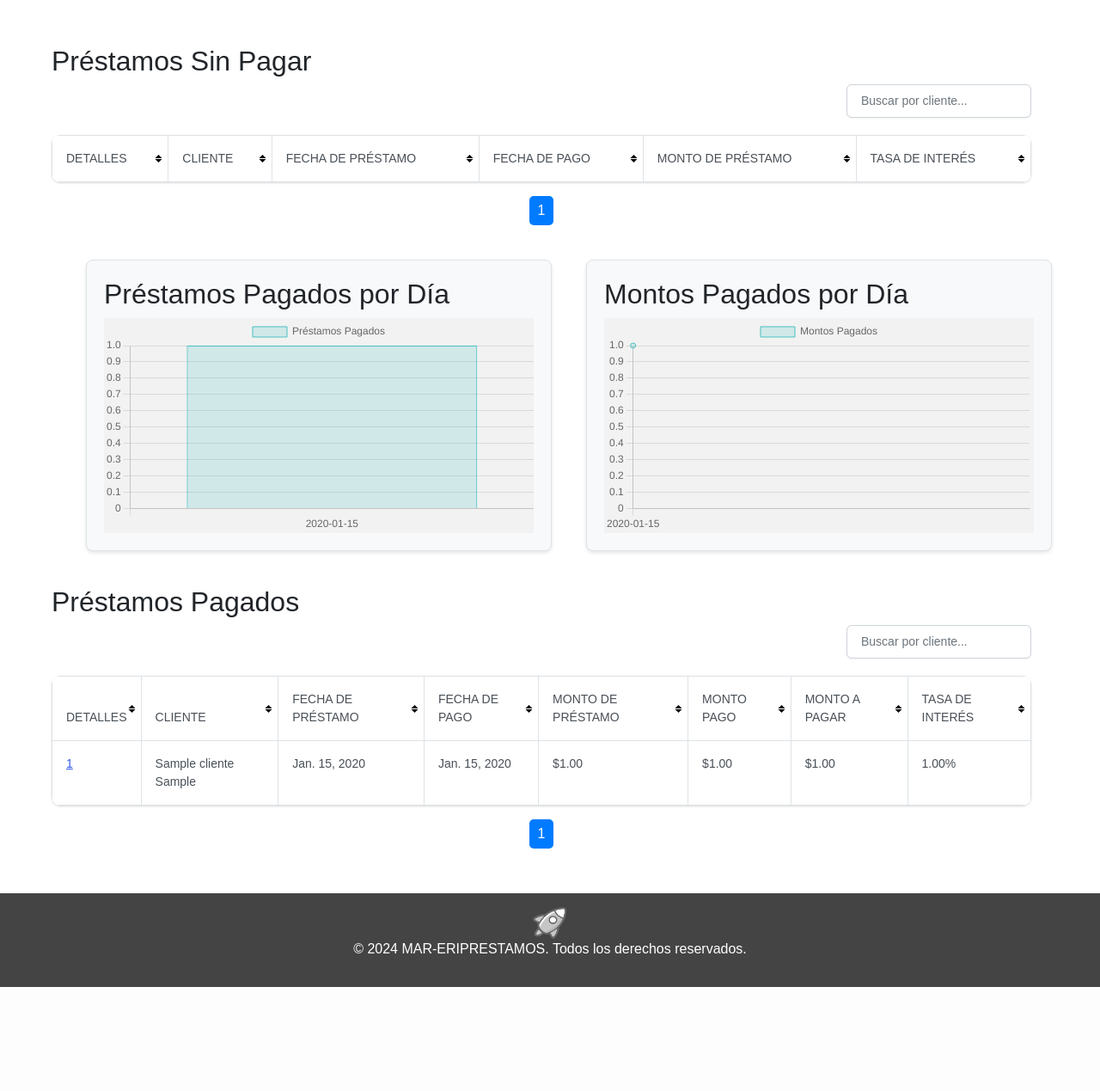
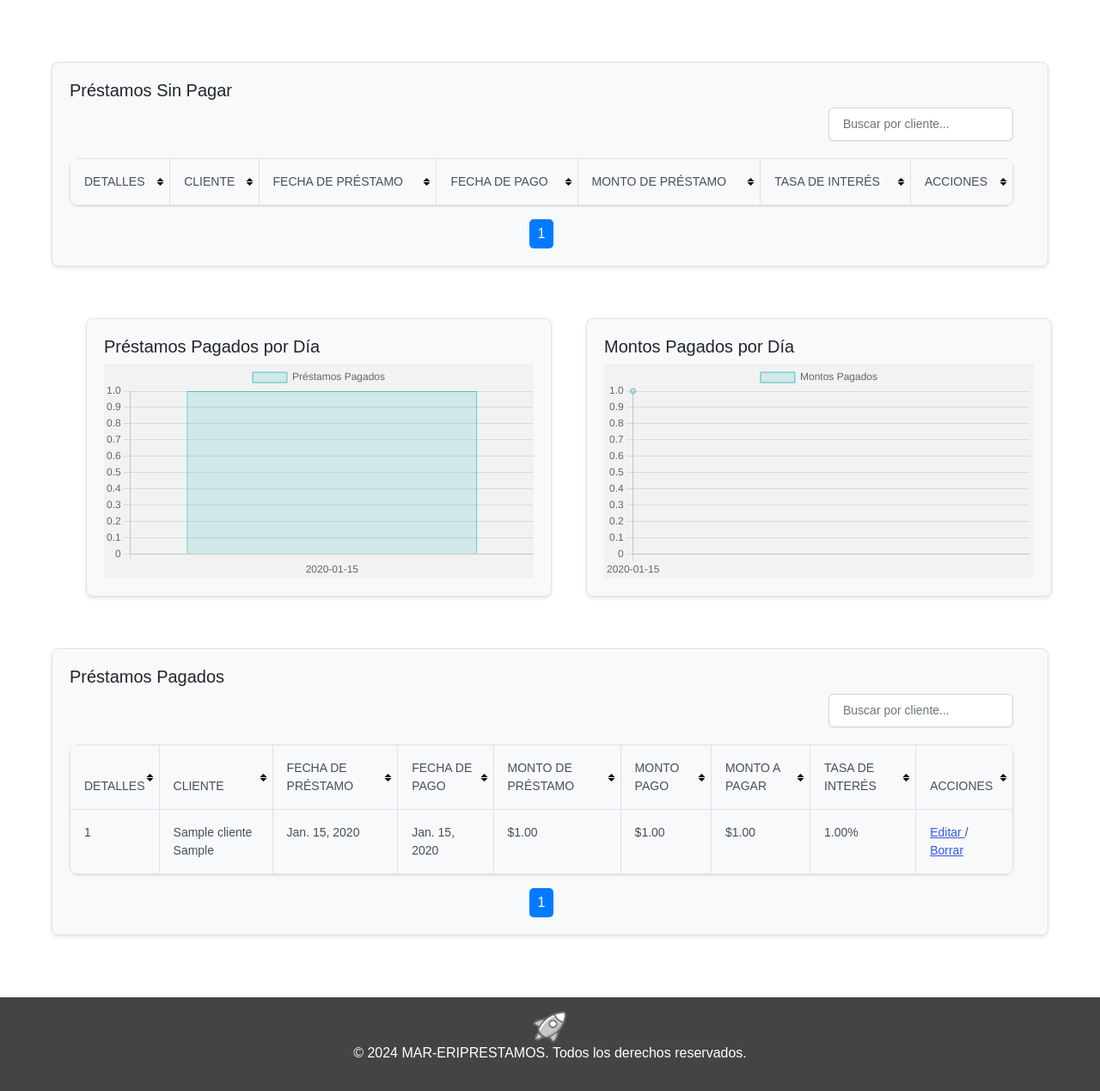
Before and after one commit to Dzherrom/mar-eriprestamos, a Django app: page /prestamos/ in a window 1280 px wide. Shown: the part 60-1329 px from the top of the page at 86% size. Before the commit the page ends 1208 px from the top, so only its background shows below. Run offline with Django 5.2, Linux system fonts and the light colour scheme; a user stored in the database is signed in; tables that the repository leaves empty hold one stand-in row (values such as "Sample post").

Commit message:
prestamos boton acciones

```diff
--- a/core/templates/pagos/pagos.html
+++ b/core/templates/pagos/pagos.html
@@ -48,7 +48,7 @@
                                 <a href="#">
                                     Borrar
                                 </a>
-                        </td>
+                            </td>
                         </tr>
                         {% empty %}
                         <tr>
--- a/core/templates/prestamos/prestamos.html
+++ b/core/templates/prestamos/prestamos.html
@@ -2,8 +2,9 @@
 {% load static %}
 {% block content %}
 <div class="container">
+    <div class="card-general">
         <div class="table-container">
-        <h2>Préstamos Sin Pagar</h2>
+            <h5>Préstamos Sin Pagar</h5>
             <div style="display: grid; grid-template-columns: 1fr auto; margin-bottom: 10px;">
                 <div></div>
             <input type="text" id="searchInputSinPagar" placeholder="Buscar por cliente..." class="form-control" style="margin-bottom: 10px; max-width: 100%; ">
@@ -17,17 +18,27 @@
                         <th class="th sort-both">Fecha de Pago</th>
                         <th class="th sort-both">Monto de Préstamo</th>
                         <th class="th sort-both">Tasa de Interés</th>
+                        <th class="th sort-both">Acciones</th>
                     </tr>
                 </thead>
                 <tbody id="sinpagarTableBody">
                     {% for prestamo in prestamos_sin_pagar %}
                     <tr>
-                    <td><a href="{% url 'prestamo_detalles' prestamo.id %}"> {{ prestamo.id }}</a></td>
+                        <td>{{ prestamo.id }}</td>
                         <td>{{ prestamo.cliente.nombre }} {{ prestamo.cliente.apellido }}</td>
                         <td>{{ prestamo.fecha_prestamo }}</td>
                         <td>{{ prestamo.fecha_pago }}</td>
                         <td>${{ prestamo.monto_prestamo }}</td>
                         <td>{{ prestamo.tasa_interes }}%</td>
+                        <td>
+                            <a href="{% url 'prestamo_editar' prestamo.id %}">
+                                Editar
+                            </a>
+                            /
+                            <a href="#">
+                                Borrar
+                            </a>
+                        </td>
                     </tr>
                     {% empty %}
                     <tr>
@@ -38,25 +49,27 @@
             </table>
             <div class="paginacion" id="sinpagar-paginacion"></div>
         </div>
+    </div>
 
     <div class="container-graficos">
         <div class="graph-container">
-            <h2>Préstamos Pagados por Día</h2>
+            <h5>Préstamos Pagados por Día</h5>
             <div id="myGraph" style="width: 500px; height: 250px; background-color: #f2f2f2;">
                 <canvas id="prestamosPorDia" width="400" height="200"></canvas>
             </div>
         </div>
 
         <div class="graph-container">
-            <h2>Montos Pagados por Día</h2>
+            <h5>Montos Pagados por Día</h5>
             <div id="myGraph" style="width: 500px; height: 250px; background-color: #f2f2f2;">
                 <canvas id="montosPorDia" width="400" height="200"></canvas>
             </div>
         </div>
     </div>
+    <div class="card-general">
         <div class="table-container" style="max-width: 100%;">
             <div class="prestamos_pagados">
-            <h2>Préstamos Pagados</h2>
+                <h5>Préstamos Pagados</h5>
                 <div style="display: grid; grid-template-columns: 1fr auto; margin-bottom: 10px;">
                     <div></div>
                 <input type="text" id="searchInputPagados" placeholder="Buscar por cliente..." class="form-control" style="margin-bottom: 10px; max-width: 100%; ">
@@ -72,12 +85,13 @@
                             <th class="th sort-both">Monto Pago</th>
                             <th class="th sort-both">Monto a Pagar</th>
                             <th class="th sort-both">Tasa de Interés</th>
+                            <th class="th sort-both">Acciones</th>
                         </tr>
                     </thead>
                     <tbody id="pagadosTableBody">
                         {% for prestamo in prestamos_pagados %}
                         <tr>
-                        <td><a href="{% url 'prestamo_detalles' prestamo.id %}"> {{ prestamo.id }}</a></td>
+                            <td>{{ prestamo.id }}</td>
                             <td>{{ prestamo.cliente.nombre }} {{ prestamo.cliente.apellido }}</td>
                             <td>{{ prestamo.fecha_prestamo }}</td>
                             <td>{{ prestamo.fecha_pago }}</td>
@@ -85,6 +99,15 @@
                             <td>${{ prestamo.monto_pago }}</td>
                             <td>${{ prestamo.monto_a_pagar }}</td>
                             <td>{{ prestamo.tasa_interes }}%</td>
+                            <td>
+                                <a href="{% url 'prestamo_editar' prestamo.id %}">
+                                    Editar
+                                </a>
+                                /
+                                <a href="#">
+                                    Borrar
+                                </a>
+                            </td>
                         </tr>
                         {% empty %}
                         <tr>
@@ -95,6 +118,7 @@
                 </table>
                 <div>
                     <div class="paginacion" id="pagados-paginacion"></div>
+                </div>
             </div>
         </div>
     </div>
@@ -290,7 +314,7 @@
         const inicio = (pagina - 1) * filasPorPagina;
         const fin = inicio + filasPorPagina;
         for (let i = inicio; i < fin && i < filas.length; i++) {
-            if (filas[i].cells.length === 6) { // Ignorar la fila "No hay pagos registrados."
+            if (filas[i].cells.length === 7) { // Ignorar la fila "No hay pagos registrados."
                 filas[i].style.display = '';
             }
         }
@@ -341,7 +365,7 @@
         const inicio = (pagina - 1) * filasPorPagina;
         const fin = inicio + filasPorPagina;
         for (let i = inicio; i < fin && i < filas.length; i++) {
-            if (filas[i].cells.length === 8) { // Ignorar la fila "No hay pagos registrados."
+            if (filas[i].cells.length === 9) { // Ignorar la fila "No hay pagos registrados."
                 filas[i].style.display = '';
             }
         }
```
Lines whose indentation alone changed are shown as unchanged.
